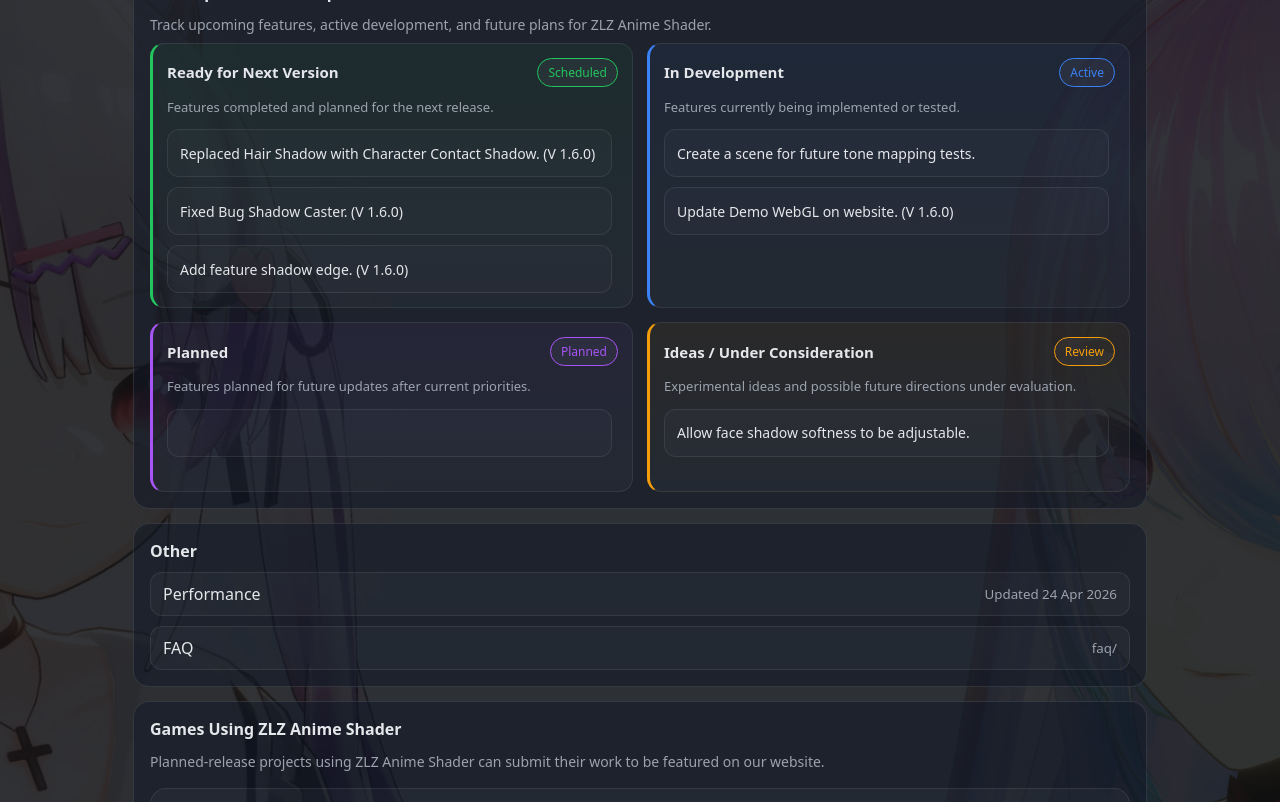
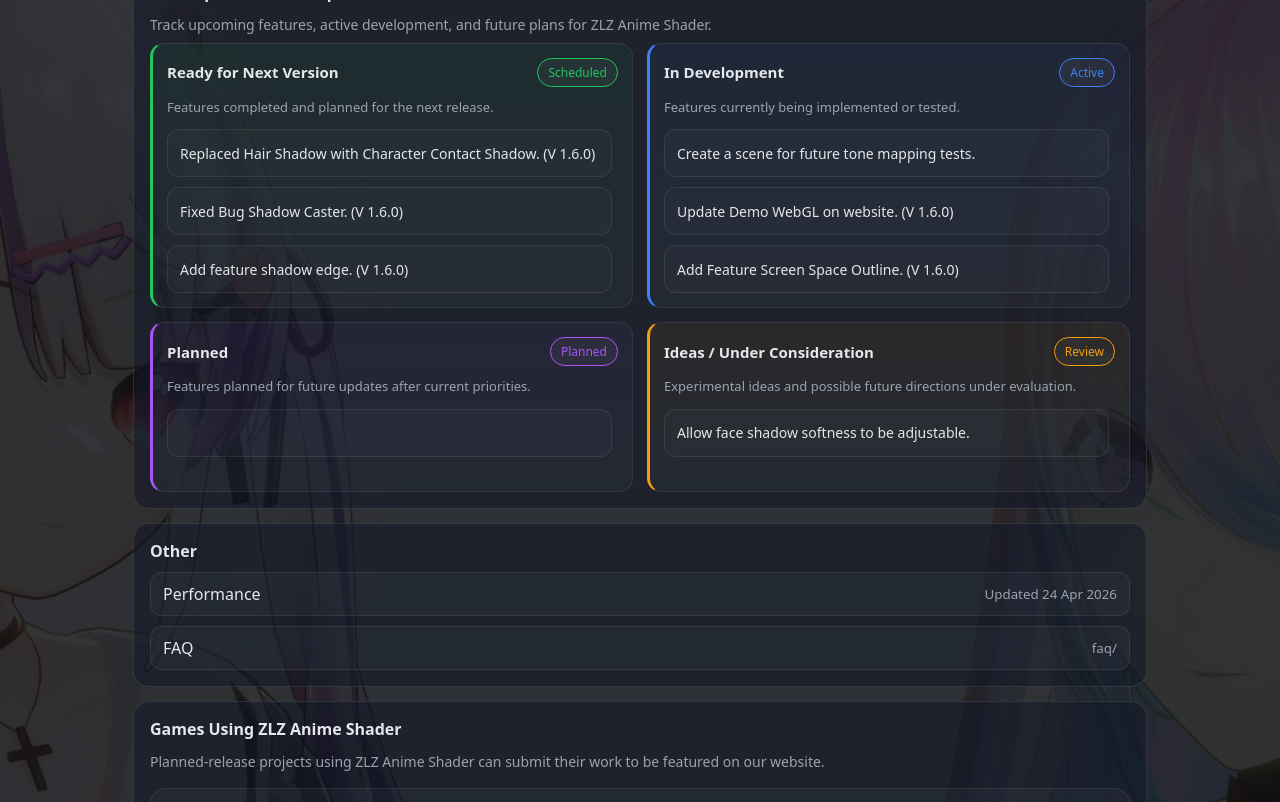
Before and after one commit to zlz-studio/zlz-studio.github.io, a Jekyll site: the page built from index.html, in a window 1280 px wide and 900 px high, scrolled down 1812 px, cut to the strip 0-802 px from the top of the window. Built offline with Jekyll 4.4.1, drawn with Linux system fonts in a browser that asks for light colours.

Commit message:
Update index.html

```diff
--- a/index.html
+++ b/index.html
@@ -720,6 +720,7 @@
             <div class="roadmapList">
               <div class="roadmapSlot">Create a scene for future tone mapping tests.</div>
               <div class="roadmapSlot">Update Demo WebGL on website. (V 1.6.0)</div>
+              <div class="roadmapSlot">Add Feature Screen Space Outline. (V 1.6.0)</div>
             </div>
           </div>
 
```
